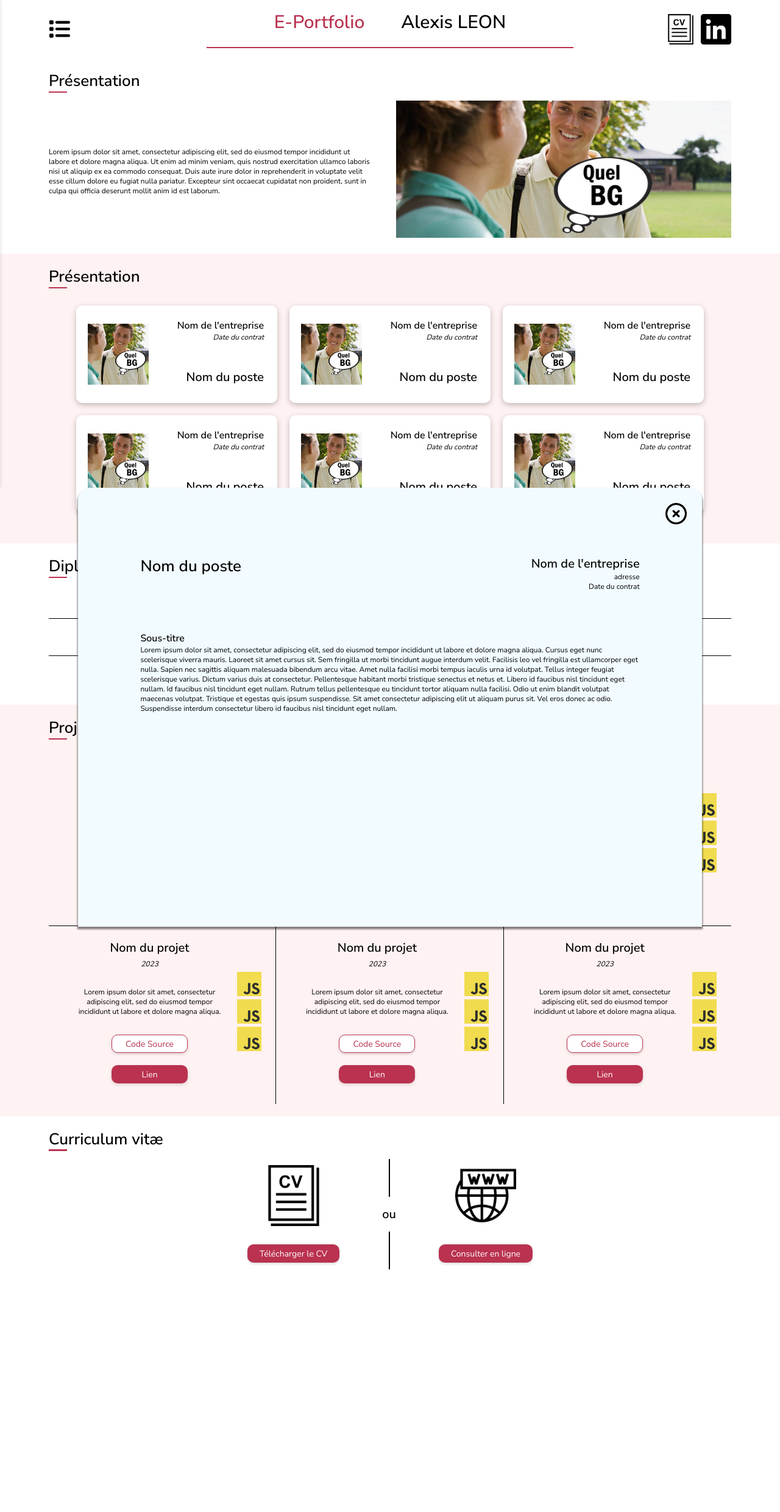
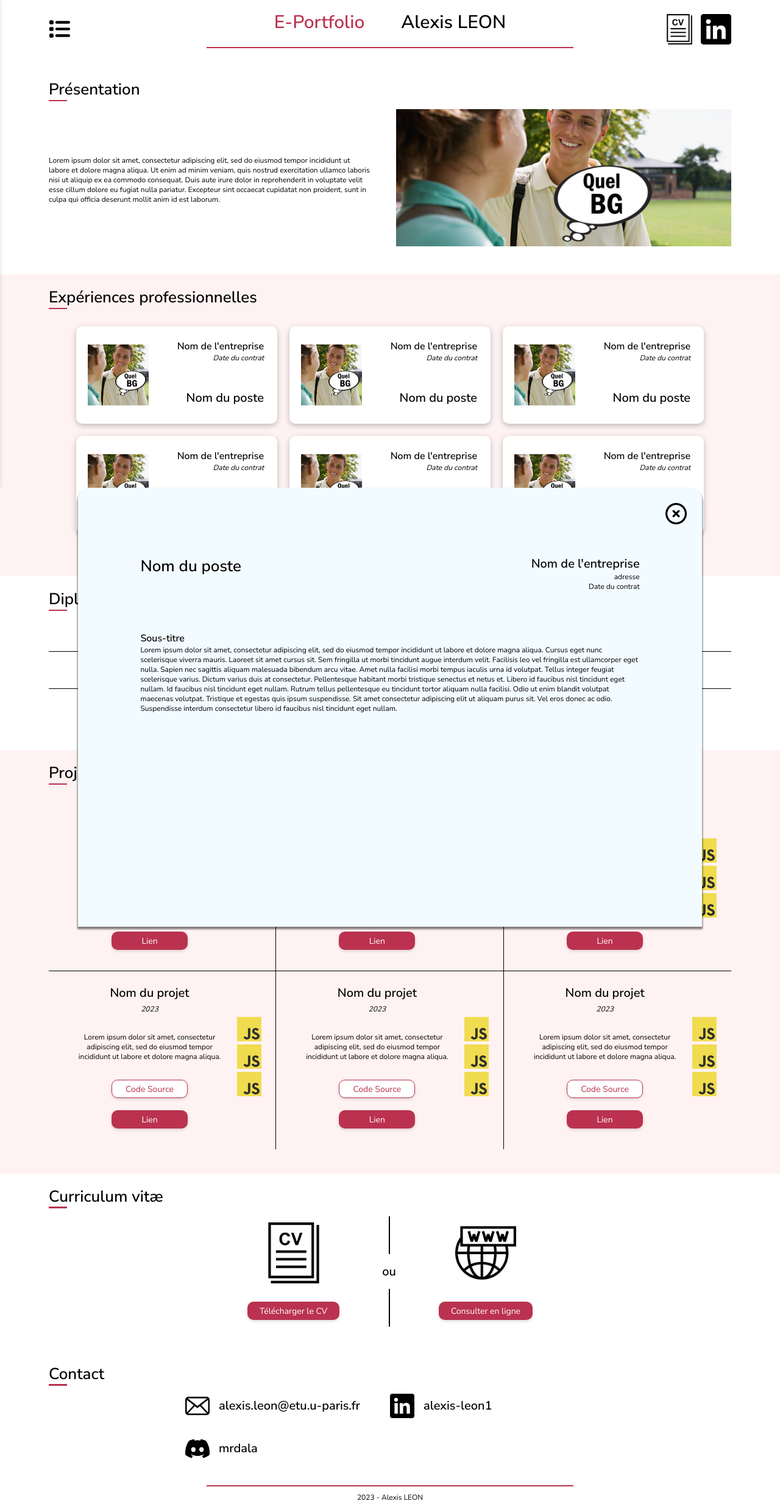
Before and after one commit to MrDala/eportfolio, a React (Create React App) app in the folder eportfolio/: page / in a window 1280 px wide. Shown: the whole page at 61% size. Before the commit the page ends 2102 px from the top, so only its background shows below. Built offline with nearby package versions, Linux system fonts and the light colour scheme.

Commit message:
Ajout bloc restants + finition CSS

```diff
--- a/eportfolio/src/components/atoms/Line.tsx
+++ b/eportfolio/src/components/atoms/Line.tsx
@@ -1,12 +1,14 @@
 import '../../style/atoms/Line.css';
 
 type Props = {
-  className?: string;
+  color?: boolean;
 };
 
-const Line = ({ className }: Props) => {
+const Line = ({ color }: Props) => {
+  const className = color ? "line color" : "line";
+
   return (
-    <div className={"line " + (className ? className : "")} />
+    <div className={className} />
   );
 };
 
--- a/eportfolio/src/components/molecules/Title.tsx
+++ b/eportfolio/src/components/molecules/Title.tsx
@@ -13,7 +13,7 @@ const Title = ({ titre1, titre2 }: Props) => {
         <h1 className='secondaire'>{titre1}</h1>
         <h1>{titre2}</h1>
       </div>
-      <Line className='color'/>
+      <Line color={true}/>
     </div>
   );
 };
--- a/eportfolio/src/components/organisms/Bloc.tsx
+++ b/eportfolio/src/components/organisms/Bloc.tsx
@@ -1,17 +1,10 @@
+import { ReactNode } from 'react';
 import '../../style/organisms/Bloc.css';
-import BlocExpPro from './BlocExpPro';
-import BlocProjet from './BlocProjet';
-import BlocTable from './BlocTable';
-import BlocTextImage from './BlocTextImage';
 
 type Props = {
   name: string;
   color?: boolean;
-  children:
-    React.ReactElement<typeof BlocExpPro> |
-    React.ReactElement<typeof BlocProjet> |
-    React.ReactElement<typeof BlocTextImage> |
-    React.ReactElement<typeof BlocTable> ;
+  children: ReactNode;
 };
 
 const Bloc = ({ name, color, children }: Props) => {
--- /dev/null
+++ b/eportfolio/src/components/organisms/BlocContacts.tsx
@@ -0,0 +1,29 @@
+import '../../style/organisms/BlocContact.css';
+
+type Props = {
+  name: string;
+  contacts: {
+    icon: string,
+    lien: string
+    lienAffiche: string
+  }[]
+};
+
+const BlocContact = ({ name, contacts }: Props) => {
+  const root = "./ressources/icons/";
+
+  return (
+    <div className="BlocContact" id={name}>
+      {contacts.map((contact, index) => (
+        <div key={index}>
+          <a href={contact.lien} target="_blank" rel="noreferrer">
+            <img src={root + contact.icon + ".png"} alt={contact.icon} className='xs'/>
+            <h3>{contact.lienAffiche}</h3>
+          </a>
+        </div>
+      ))}
+    </div>
+  );
+};
+
+export default BlocContact;
--- /dev/null
+++ b/eportfolio/src/components/organisms/Footer.tsx
@@ -0,0 +1,17 @@
+import '../../style/organisms/Footer.css';
+import Line from '../atoms/Line';
+
+type Props = {
+  text: string;
+};
+
+const Footer = ({ text }: Props) => {
+  return (
+    <div className="Footer">
+      <Line color={true}/>
+      <p>{text}</p>
+    </div>
+  );
+};
+
+export default Footer;
--- a/eportfolio/src/pages/Accueil.tsx
+++ b/eportfolio/src/pages/Accueil.tsx
@@ -15,6 +15,8 @@ import Projet from "../components/molecules/Projet";
 import BlocProjet from "../components/organisms/BlocProjet";
 import Bloc from "../components/organisms/Bloc";
 import BlocCV from "../components/organisms/BlocCV";
+import BlocContact from "../components/organisms/BlocContacts";
+import Footer from "../components/organisms/Footer";
 
 function Accueil() {
   const [isVoletMenuOpen, setIsVoletMenuOpen] = useState(false);
@@ -59,7 +61,7 @@ function Accueil() {
           </BlocTextImage>
         </Bloc>
 
-        <Bloc name="Présentation" color={true}>
+        <Bloc name="Expériences professionnelles" color={true}>
           <BlocExpPro name="Expériences professionnelles">
             <CardExpPro picture="bg" poste="Nom du poste" entreprise="Nom de l'entreprise" adresse="adresse" date="Date du contrat">
               <h4>Sous-titre</h4>
@@ -161,6 +163,18 @@ function Accueil() {
         <Bloc name="Curriculum vitæ">
           <BlocCV name="Curriculum vitæ" cv="CV_LEON_Alexis"/>
         </Bloc>
+
+        <Bloc name="Contact">
+          <BlocContact
+            name="Contact"
+            contacts={[
+              {icon: "mail", lien: "mailto:alexis.leon@etu.u-paris.fr", lienAffiche: "alexis.leon@etu.u-paris.fr"},
+              {icon: "linkedin", lien: "https://www.linkedin.com/in/alexis-leon1/", lienAffiche: "alexis-leon1"},
+              {icon: "discord", lien: "https://discord.com/users/219016239442427905", lienAffiche: "mrdala"}
+            ]}/>
+        </Bloc>
+
+        <Footer text="2023 - Alexis LEON"/>
       </div>
     </>
   );
--- a/eportfolio/src/style/Style.css
+++ b/eportfolio/src/style/Style.css
@@ -49,12 +49,19 @@ h2.secondaire:after {
 }
 
 a {
+  transition: 0.15s ease-in-out;
   text-decoration: none;
   color: inherit;
 }
 
 a:hover {
+  cursor: pointer;
   color: #4BA3C3;
+  filter: invert(53%) sepia(77%) saturate(330%) hue-rotate(150deg) brightness(96%) contrast(84%);
+}
+
+a:active {
+  transform: translateY(1px);
 }
 
 /* Images */
@@ -64,9 +71,13 @@ img {
 
 /* Mobile */
 @media (min-width: 0px) and (max-width: 640px) {
+  body {
+    padding: 1em 0;
+  }
+
   /* Texte */
   h1 {
-    font-size: 30px;
+    font-size: 26px;
   }
 
   h2 {
@@ -104,6 +115,10 @@ img {
 
 /* Tablette */
 @media (min-width: 641px) and (max-width: 1007px) {
+  body {
+    padding: 1em 0;
+  }
+
   /* Texte */
   h1 {
     font-size: 30px;
@@ -148,6 +163,10 @@ img {
 
 /* Petit écran PC */
 @media (min-width: 1008px) and (max-width: 1399px) {
+  body {
+    padding: 1em 0;
+  }
+
   /* Texte */
   h1 {
     font-size: 30px;
@@ -192,6 +211,10 @@ img {
 
 /* Écran PC */
 @media (min-width: 1400px) {
+  body {
+    padding: 1em 0;
+  }
+
    /* Texte */
    h1 {
     font-size: 30px;
--- a/eportfolio/src/style/molecules/Title.css
+++ b/eportfolio/src/style/molecules/Title.css
@@ -1,9 +1,8 @@
 /* Commun */
 .Title, .Title .texte, .Title .line {
   display: flex;
-  text-align: center;
   justify-content: center;
-  margin: auto;
+  align-items: center;
 }
 
 .Title {
--- a/eportfolio/src/style/organisms/Bloc.css
+++ b/eportfolio/src/style/organisms/Bloc.css
@@ -13,8 +13,9 @@
 /* Mobile */
 @media (min-width: 0px) and (max-width: 640px) {
   .Bloc {
-    padding: 10px 10%;
+    padding: 10px 10% 30px 10%;
   }
+
 
   .Bloc h2 {
     margin-bottom: 15px;
@@ -24,7 +25,7 @@
 /* Tablette */
 @media (min-width: 641px) and (max-width: 1007px) {
   .Bloc {
-    padding: 20px 80px;
+    padding: 20px 80px 40px 80px;
   }
 
   .Bloc h2 {
@@ -35,7 +36,7 @@
 /* Petit écran PC */
 @media (min-width: 1008px) and (max-width: 1399px) {
   .Bloc {
-    padding: 20px 80px;
+    padding: 20px 80px 40px 80px;
   }
 
   .Bloc h2 {
@@ -46,7 +47,7 @@
 /* Écran PC */
 @media (min-width: 1400px) {
   .Bloc {
-    padding: 20px 10%;
+    padding: 20px 10% 50px 10%;
   }
 
   .Bloc h2 {
--- /dev/null
+++ b/eportfolio/src/style/organisms/BlocContact.css
@@ -0,0 +1,76 @@
+/* Commun */
+.BlocContact, .BlocContact div a{
+  display: flex;
+}
+
+.BlocContact {
+  flex-wrap: wrap;
+}
+
+.BlocContact a {
+  align-items: center;
+}
+
+/* Mobile */
+@media (min-width: 0px) and (max-width: 640px) {
+  .BlocContact {
+    margin: 0 10%;
+    gap: 15px 0;
+  }
+
+  .BlocContact div {
+    width: 100%;
+  }
+
+  .BlocContact div a{
+    gap: 10px;
+  }
+}
+
+/* Tablette */
+@media (min-width: 641px) and (max-width: 1007px) {
+  .BlocContact {
+    margin: 0 10%;
+    gap: 15px 0;
+  }
+
+  .BlocContact div {
+    width: 100%;
+  }
+
+  .BlocContact div a{
+    gap: 10px;
+  }
+}
+
+/* Petit écran PC */
+@media (min-width: 1008px) and (max-width: 1399px) {
+  .BlocContact {
+    margin: 0 20%;
+    gap: 30px 0;
+  }
+
+  .BlocContact div {
+    width: 50%;
+  }
+
+  .BlocContact div a{
+    gap: 15px;
+  }
+}
+
+/* Écran PC */
+@media (min-width: 1400px) {
+  .BlocContact {
+    margin: 0 20%;
+    gap: 30px 0;
+  }
+
+  .BlocContact div {
+    width: 50%;
+  }
+
+  .BlocContact div a{
+    gap: 15px;
+  }
+}
--- a/eportfolio/src/style/temp.css
+++ b/eportfolio/src/style/organisms/Footer.css
@@ -1,22 +1,35 @@
 /* Commun */
-
+.Footer {
+  display: flex;
+  flex-direction: column;
+  justify-content: center;
+  align-items: center;
+}
 
 /* Mobile */
 @media (min-width: 0px) and (max-width: 640px) {
-
+  .Footer {
+    gap: 10px;
+  }
 }
 
 /* Tablette */
 @media (min-width: 641px) and (max-width: 1007px) {
-
+  .Footer {
+    gap: 10px;
+  }
 }
 
 /* Petit écran PC */
 @media (min-width: 1008px) and (max-width: 1399px) {
-
+  .Footer {
+    gap: 10px;
+  }
 }
 
 /* Écran PC */
 @media (min-width: 1400px) {
-
+  .Footer {
+    gap: 10px;
+  }
 }
--- a/eportfolio/src/style/organisms/Header.css
+++ b/eportfolio/src/style/organisms/Header.css
@@ -1,8 +1,7 @@
-/* Petit écran */
+/* Commun */
 .Header {
   display: flex;
-  width: 100%;
-  margin: 1em 0;
+  justify-content: center;
 }
 
 .Header .col1, .Header .col3 {
@@ -10,46 +9,78 @@
   align-items: center;
 }
 
-.Header .col2 {
-  width: 100%;
-}
-
 .Header .col3 {
-  gap: 0.5em;
   justify-content: end;
 }
 
-.Header .col1, .Header .col3 {
-  display: none;
+
+/* Mobile */
+@media (min-width: 0px) and (max-width: 640px) {
+  .Header {
+    margin: 0 50px 20px 50px;
+  }
+
+  .Header .col1, .Header .col3 {
+    display: none;
+  }
 }
 
-/* Moyen écran */
-@media (min-width: 641px) {
+/* Tablette */
+@media (min-width: 641px) and (max-width: 1007px) {
+  .Header {
+    margin: 0 80px 20px 80px;
+  }
+
   .Header .col1, .Header .col3 {
     display: flex;
     width: 20%;
   }
 
   .Header .col2 {
-    width: 60%;
-  }
-
-  .Header .col1 {
-    padding-left: 80px;
+    width: 80%;
   }
 
   .Header .col3 {
-    padding-right: 40px;
+    gap: 10px;
   }
 }
 
-/* Grand écran */
-@media (min-width: 1008px) {
-  .Header .col1 {
-    padding-left: 80px;
+/* Petit écran PC */
+@media (min-width: 1008px) and (max-width: 1399px) {
+  .Header {
+    margin: 0 80px 30px 80px;
+  }
+
+  .Header .col1, .Header .col3 {
+    display: flex;
+    width: 20%;
+  }
+
+  .Header .col2 {
+    width: 80%;
   }
 
   .Header .col3 {
-    padding-right: 80px;
+    gap: 10px;
   }
 }
+
+/* Écran PC */
+@media (min-width: 1400px) {
+  .Header {
+    margin: 0 10% 30px 10%;
+  }
+
+  .Header .col1, .Header .col3 {
+    display: flex;
+    width: 20%;
+  }
+
+  .Header .col2 {
+    width: 80%;
+  }
+
+  .Header .col3 {
+    gap: 15px;
+  }
+}
```
